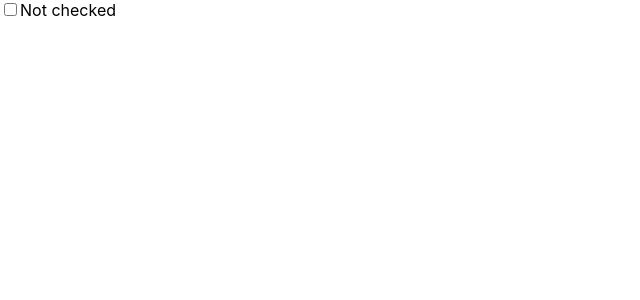
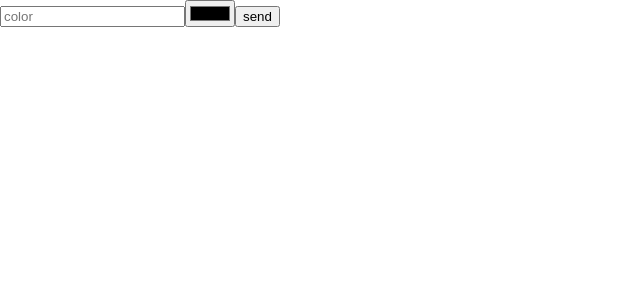
Before and after one commit to rafaolivaswizeline/course-react-js-essential-training, a React (Create React App) app: page / in a window 1280 px wide. Shown: the top 300 px of the page, without its empty margins (0-640 px from the left). Built offline with nearby package versions, Linux system fonts and the light colour scheme.

Commit message:
Working with uncontrolled components

```diff
--- a/src/App.tsx
+++ b/src/App.tsx
@@ -1,13 +1,24 @@
-import { useReducer } from 'react'
+import { useRef } from 'react'
 import './App.css'
 
 function App() {
-  const [checked, setChecked] = useReducer((checked) => !checked, false)
+  const color = useRef<HTMLInputElement>(null)
+  const text = useRef<HTMLInputElement>(null)
+
+  function send() {
+    if (!color.current || !text.current) return
+    alert(`${color.current.value}, ${text.current.value}`)
+    color.current.value = ''
+    text.current.value = ''
+  }
 
   return (
     <>
-      <input id="checkbox" type="checkbox" value={checked.toString()} onChange={setChecked} />
-      <label htmlFor="checkbox">{checked ? 'Checked' : 'Not checked'}</label>
+      <form onSubmit={send}>
+        <input type="text" placeholder="color" ref={text} />
+        <input type="color" ref={color} />
+        <button>send</button>
+      </form>
     </>
   )
 }
```
